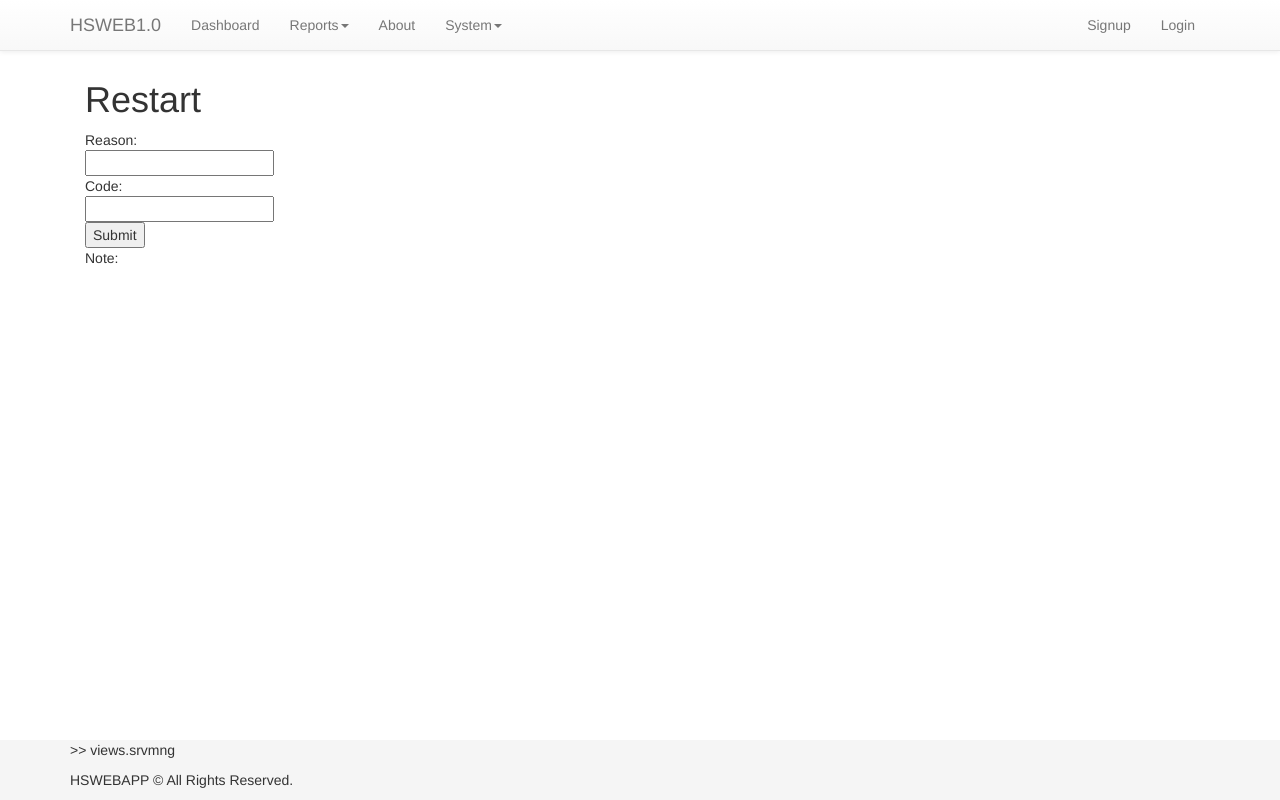
After one commit to hoascv/HSDEV, a Flask app: page /srvmng/1 in a window 1280 px wide. The commit adds this page. Run offline with Flask 2, Linux system fonts and the light colour scheme; parts of the project's set-up code (start-up, migrations or seed data) failed here and were passed over; some libraries are stand-ins or nearby versions.

Commit message:
add reason and code to shutdown/reboot server

```diff
--- a/hswebapp/__init__.py
+++ b/hswebapp/__init__.py
@@ -13,7 +13,7 @@ app = Flask(__name__)
 app.config.from_pyfile('config/config.py')
 db = SQLAlchemy(app)
 
-handler = RotatingFileHandler('/var/www/hswebapp/hswebapp/log/hswebapp.log', maxBytes=10000, backupCount=1)
+handler = RotatingFileHandler('/var/www/hswebapp/hswebapp/log/hswebapp.log', maxBytes=100000, backupCount=3)
 handler.setLevel(logging.INFO)
 app.logger.addHandler(handler)
 
--- a/hswebapp/templates/layout.html
+++ b/hswebapp/templates/layout.html
@@ -78,8 +78,8 @@
                 <li {% if request.endpoint == 'views.system' %} class="active" {% endif %}><a href="{{ url_for('views.system') }}">System Monitor</a></li>
                 <li class="divider"></li>
                 <li class="dropdown-header">Power</li>
-                <li><a href="{{ url_for('views.reboot') }}">Reboot</a></li>
-                <li><a href="{{ url_for('views.shutdown') }}">Shutdown</a></li>
+                <li><a href="{{ url_for('views.srvmng',option=1)}}">Reboot</a></li>
+                <li><a href="{{ url_for('views.srvmng',option=0)}}">Shutdown</a></li>
               </ul>
            </li>
 
@@ -100,7 +100,7 @@
     </div>
 
     <!-- Begin page content -->
-    <main id="content" role="main" class="container">
+    <main  id="content" role="main" class="container">
 
       {% with messages = get_flashed_messages() %}
         {% if messages %}
--- /dev/null
+++ b/hswebapp/templates/pages/srvmng_page.html
@@ -0,0 +1,45 @@
+{% extends "layout.html" %}
+{% block meta %}
+
+<head>
+<script>
+function validateForm() {
+    var vReason = document.forms["myForm"]["reason"].value;
+    var vCode =  document.forms["myForm"]["code"].value;
+    if (vReason == "" || vCode == "") {
+        alert("Reason and Code must be filled out");
+        return false;
+    }
+}
+</script>
+</head>
+
+{% endblock %}
+
+{% block content %}
+    <div class="container">
+        {% if (option == 1) %}
+            <h1>Restart</h1>
+            <form name="myForm" action="/reboot"
+        {% else %}
+            <h1>Shutdown</h1>
+            <form name="myForm" action="/shutdown"
+        {% endif %}
+              onsubmit="return validateForm()" method="post">
+              Reason:
+              <br>
+              <input type="text" name="reason">
+              <br>
+              Code:
+              <br><input type="text" name="code">
+              <br>
+              <input type="submit" value="Submit">
+        </form>
+
+    <p>Note:</p>
+
+
+
+
+    </div>
+{% endblock %}
--- a/hswebapp/views.py
+++ b/hswebapp/views.py
@@ -136,48 +136,61 @@ def system():
 
 
 
-@views.route('/shutdown',  methods=['GET'])
+@views.route('/shutdown',  methods=['POST'])
 def shutdown():
     import subprocess
-    message = "Shutdown initiated at  {} ".format(datetime.now())
-    flash(message)
-    app.logger.info(message)
+
+    reason = request.form['reason']
+    app.logger.info(reason)
+
+    code = request.form['code']
+    app.logger.info(code)
+
+    if (code == "HSS"):
+        message = "Shutdown initiated at  {} ".format(datetime.now())
+        flash(message)
+        app.logger.info(message)
+        #cmd = ["ls","-l"]
+        cmd = ["shutdown"]
+        p = subprocess.Popen(cmd, stdout = subprocess.PIPE,
+                            stderr=subprocess.PIPE,
+                            stdin=subprocess.PIPE)
+        out,err = p.communicate()
+        return out
+    else:
+        flash("Code invalid")
+        return render_template('pages/home.html')
 
 
+@views.route('/srvmng/<int:option>')
+def srvmng(option):
+
+    return render_template("pages/srvmng_page.html",option=option)
+
+@views.route('/reboot',  methods=['POST'])
+def reboot():
+    import subprocess
+
+    reason = request.form['reason']
+    app.logger.info(reason)
+
+    code = request.form['code']
+    app.logger.info(code)
+    if (code == "HSR"):
+        message = "Restart initiated at  {} ".format(datetime.now())
+        flash(message)
+        app.logger.info(message)
+        sleep(20)
     #cmd = ["ls","-l"]
-    cmd = ["shutdown"]
-
-    p = subprocess.Popen(cmd, stdout = subprocess.PIPE,
+        cmd = ["reboot"]
+        p = subprocess.Popen(cmd, stdout = subprocess.PIPE,
                             stderr=subprocess.PIPE,
                             stdin=subprocess.PIPE)
-    print ('Server shutdown')
-
-    out,err = p.communicate()
-    #return out
-    return 'Server shutdown'
-
-
-@views.route('/reboot',  methods=['GET'])
-def reboot():
-    import subprocess
-    message = "Restart initiated at  {} ".format(datetime.now())
-    flash(message)
-    app.logger.info(message)
-
-
-
-    sleep(5)
-    #cmd = ["ls","-l"]
-    cmd = ["reboot"]
-
-    p = subprocess.Popen(cmd, stdout = subprocess.PIPE,
-                            stderr=subprocess.PIPE,
-                            stdin=subprocess.PIPE)
-    print ('Server reboot')
-    out,err = p.communicate()
-
-    return out
-
+        out,err = p.communicate()
+        return out
+    else:
+        flash("Code Invalid")
+        return render_template('pages/home.html')
 
 @views.route('/command',  methods=['GET'])
 def command():
```
Also changed, not shown: hswebapp/sensorlog.py (+5 -4 lines), 2 other files.
